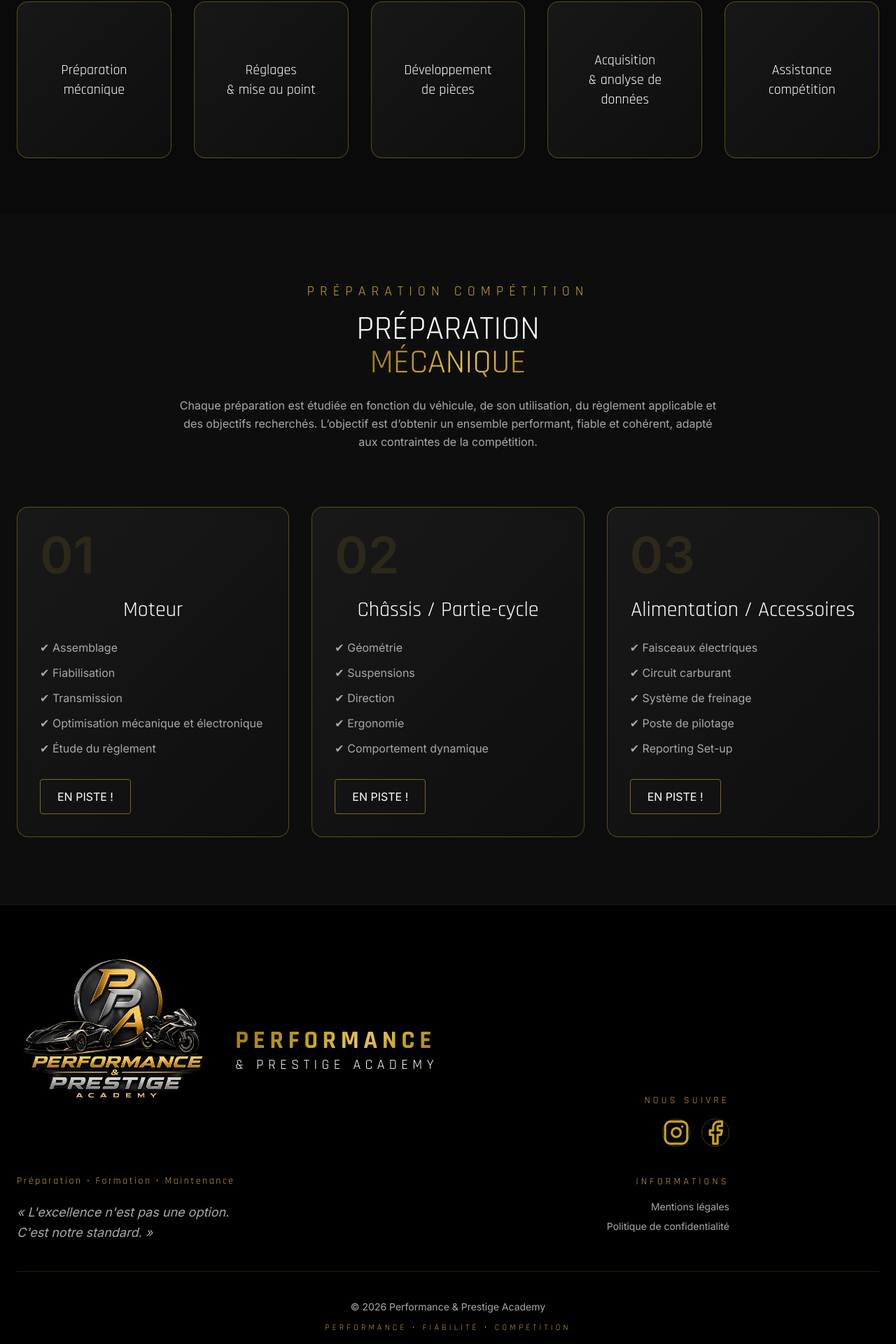
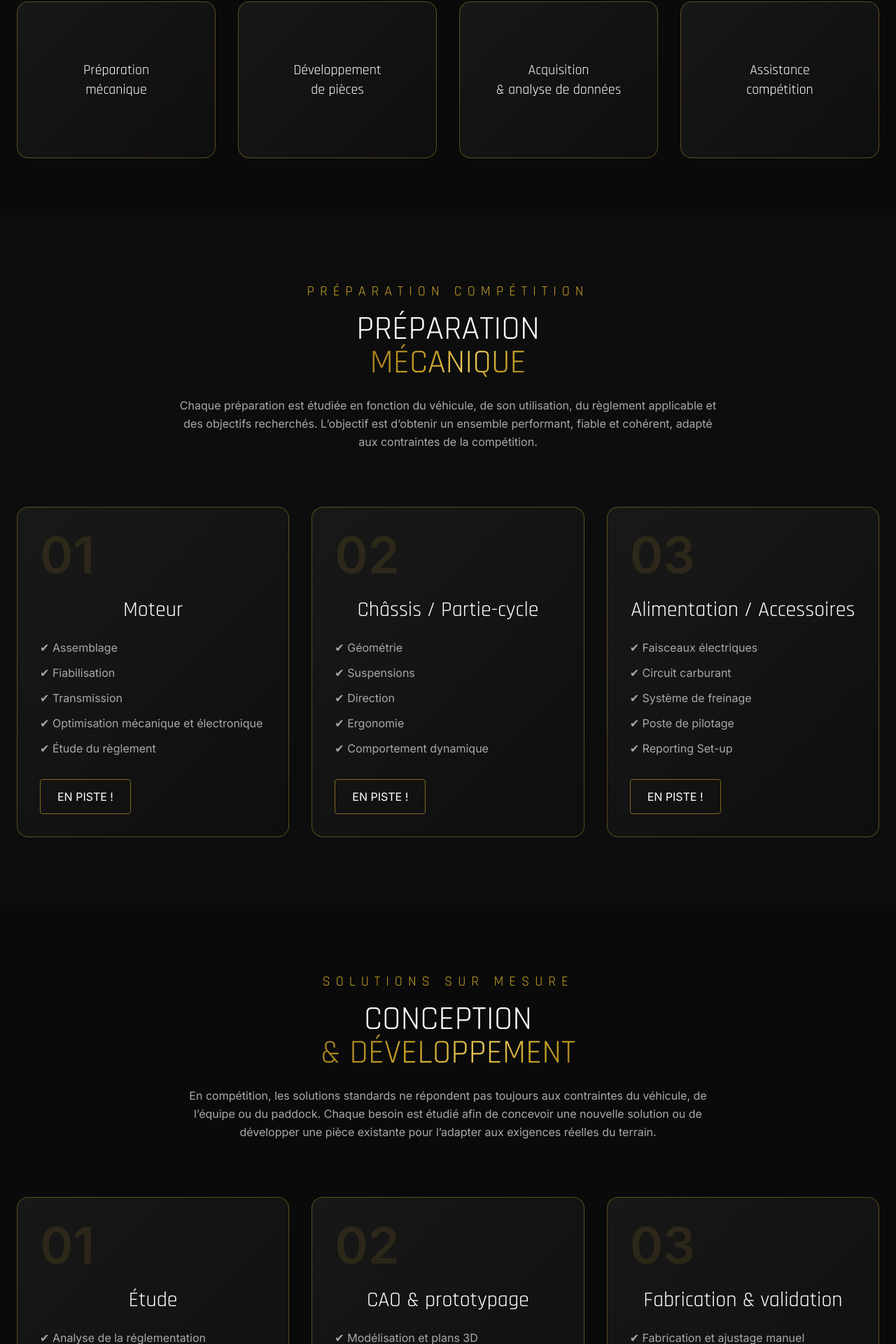
Before and after one commit to PerformancePrestigeAcademy/performance-prestige-academy, a React (Vite) app: page /preparation-developpement in a window 1280 px wide. Shown: the part 878-2798 px from the top of the page at 70% size. Built offline with nearby package versions, Linux system fonts and the light colour scheme.

Commit message:
PATCH 018 v10
Section 2 developpement de pieces

```diff
--- a/src/Pages/PrepDevPage.tsx
+++ b/src/Pages/PrepDevPage.tsx
@@ -28,7 +28,7 @@ export default function PrepDevPage() {
   className="py-20 bg-[#0A0A0A] scroll-mt-28"
 >
   <div className="max-w-7xl mx-auto px-6">
-    <div className="grid grid-cols-1 md:grid-cols-2 xl:grid-cols-5 gap-8">
+    <div className="grid grid-cols-1 md:grid-cols-2 xl:grid-cols-4 gap-8">
 
       <a
         href="#preparation-mecanique"
@@ -38,17 +38,6 @@ export default function PrepDevPage() {
           Préparation
           <br />
           mécanique
-        </h3>
-      </a>
-
-      <a
-        href="#reglages"
-        className="bg-dark-card service-card gold-border rounded-2xl h-56 p-8 flex items-center justify-center text-center hover:-translate-y-2 transition-all duration-300"
-      >
-        <h3 className="font-racing text-xl">
-          Réglages
-          <br />
-          & mise au point
         </h3>
       </a>
 
@@ -223,7 +212,118 @@ export default function PrepDevPage() {
 
 
 
-                    {/* titre */}
+                    {/* Conception & Developpement */}
+
+
+
+<section
+  id="developpement-pieces"
+  className="scroll-mt-32 py-24 bg-[#0A0A0A]"
+>
+  <div className="max-w-7xl mx-auto px-6">
+
+    <div className="text-center mb-20">
+
+      <p className="font-racing text-xl tracking-[0.4em] text-[#C9A227] mb-4">
+        SOLUTIONS SUR MESURE
+      </p>
+
+      <h2 className="font-racing text-5xl mb-6">
+        CONCEPTION
+        <br />
+        <span className="gold-gradient">
+          & DÉVELOPPEMENT
+        </span>
+      </h2>
+
+      <p className="max-w-3xl mx-auto text-[#A8A9AD] leading-relaxed">
+        En compétition, les solutions standards ne répondent pas toujours aux
+        contraintes du véhicule, de l’équipe ou du paddock. Chaque besoin est
+        étudié afin de concevoir une nouvelle solution ou de développer une
+        pièce existante pour l’adapter aux exigences réelles du terrain.
+      </p>
+
+    </div>
+
+    <div className="grid lg:grid-cols-3 gap-8">
+
+      {/* Carte 1 */}
+
+      <ServiceCard
+        number="01"
+        title="Étude"
+      >
+        <ul className="space-y-3 text-[#A8A9AD]">
+          <li>✔ Analyse de la réglementation</li>
+          <li>✔ Définition du cahier des charges</li>
+          <li>✔ Prise de mesures</li>
+          <li>✔ Étude de faisabilité du projet</li>
+          <li>✔ Solutions pour le véhicule, le technicien ou le paddock</li>
+        </ul>
+
+        <div className="mt-auto pt-8">
+          <a
+            href="/contact"
+            className="btn-outline-gold inline-block px-6 py-3 rounded"
+          >
+            EN PISTE !
+          </a>
+        </div>
+      </ServiceCard>
+
+      {/* Carte 2 */}
+
+      <ServiceCard
+        number="02"
+        title="CAO & prototypage"
+      >
+        <ul className="space-y-3 text-[#A8A9AD]">
+          <li>✔ Modélisation et plans 3D</li>
+          <li>✔ Modification de composants existants</li>
+          <li>✔ Création de composants spécifiques</li>
+          <li>✔ Prototypage par impression 3D</li>
+          <li>✔ Ajustements avant fabrication</li>
+        </ul>
+
+        <div className="mt-auto pt-8">
+          <a
+            href="/contact"
+            className="btn-outline-gold inline-block px-6 py-3 rounded"
+          >
+            EN PISTE !
+          </a>
+        </div>
+      </ServiceCard>
+
+      {/* Carte 3 */}
+
+      <ServiceCard
+        number="03"
+        title="Fabrication & validation"
+      >
+        <ul className="space-y-3 text-[#A8A9AD]">
+          <li>✔ Fabrication et ajustage manuel</li>
+          <li>✔ Développement d’outillages</li>
+          <li>✔ Assemblage, soudure ou sous-traitance spécialisée</li>
+          <li>✔ Montage sur le véhicule ou l’équipement</li>
+          <li>✔ Validation en conditions réelles</li>
+        </ul>
+
+        <div className="mt-auto pt-8">
+          <a
+            href="/contact"
+            className="btn-outline-gold inline-block px-6 py-3 rounded"
+          >
+            EN PISTE !
+          </a>
+        </div>
+      </ServiceCard>
+
+    </div>
+
+  </div>
+</section>
+
 
 
       <Footer />
```
